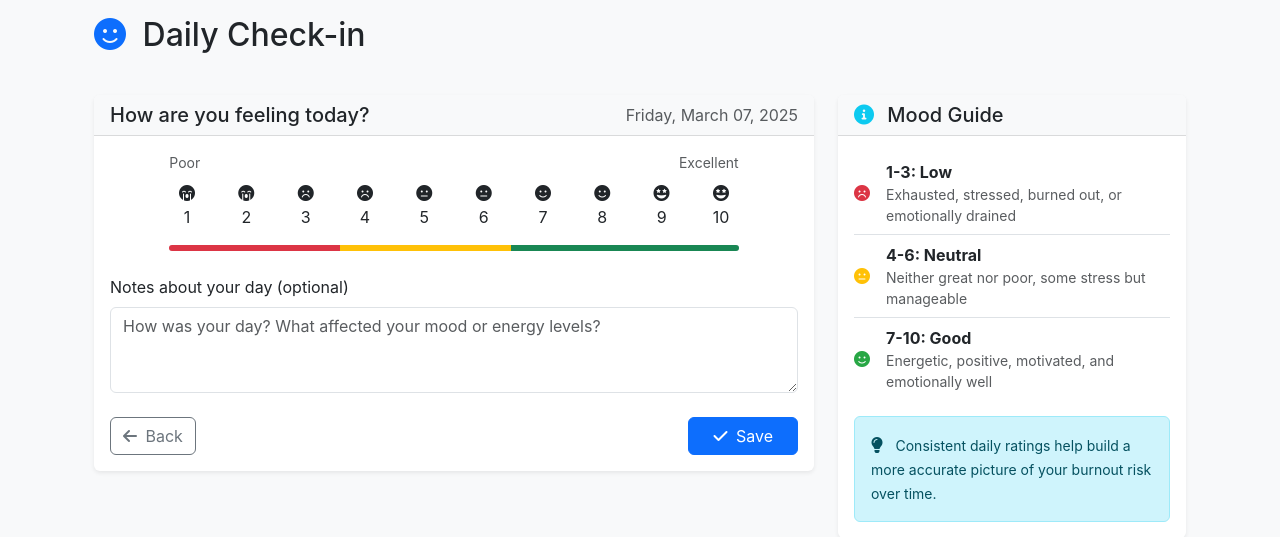
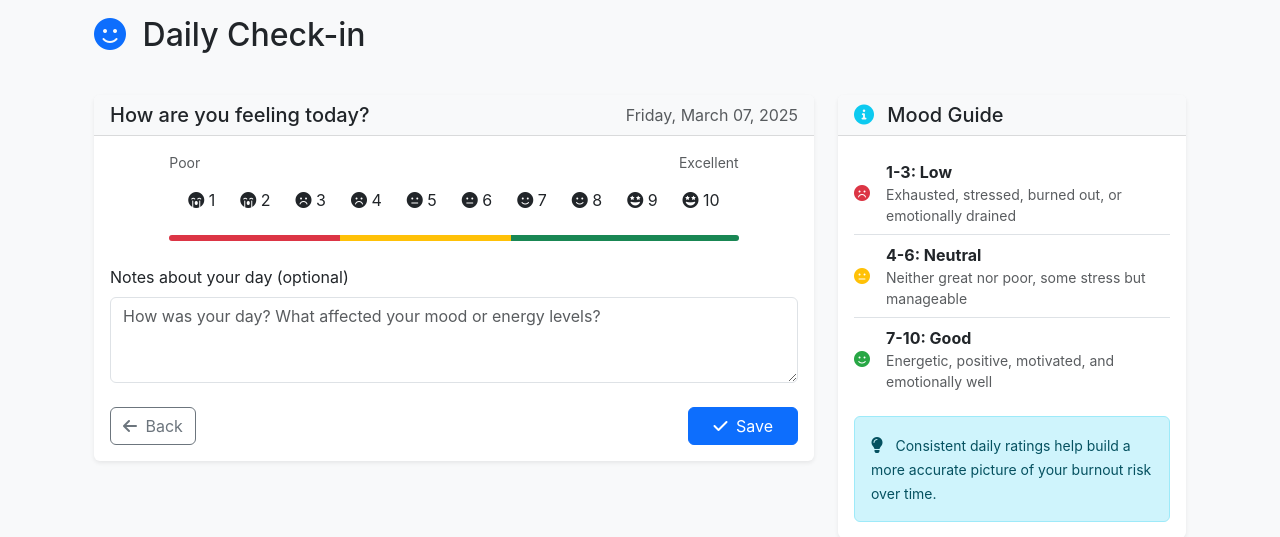
Before and after one commit to wesdalton/Respire, a Flask app: page /input in a window 1280 px wide. Shown: the part 104-641 px from the top of the page. Run offline with Flask 3, Linux system fonts and the light colour scheme; data that the repository does not hold is empty; some libraries are stand-ins or nearby versions.

Commit message:
Redesign mood selection with Bootstrap button components

```diff
--- a/templates/input.html
+++ b/templates/input.html
@@ -39,14 +39,14 @@
                                             <span class="small text-muted">Excellent</span>
                                         </div>
 
-                                        <div class="row mood-emoji-grid">
-                                            {% for i in range(1, 11) %}
-                                            <div class="col">
-                                                <div class="mood-emoji-option {% if record and record.mood_rating == i %}selected{% endif %}" data-value="{{ i }}">
-                                                    <input type="radio" name="mood_rating" id="mood{{ i }}" value="{{ i }}"
-                                                        {% if record and record.mood_rating == i %}checked{% endif %}
-                                                        required class="visually-hidden">
-                                                    <label for="mood{{ i }}" class="mood-emoji-label">
+                                        <div class="mood-buttons text-center">
+                                            <div class="btn-group mood-btn-group" role="group">
+                                                {% for i in range(1, 11) %}
+                                                <input type="radio" class="btn-check" name="mood_rating" id="mood{{ i }}" value="{{ i }}"
+                                                    {% if record and record.mood_rating == i %}checked{% endif %}
+                                                    required>
+                                                <label class="btn btn-outline-mood mood-{{ i }}" for="mood{{ i }}">
+                                                    <div class="mood-emoji-content">
                                                         {% if i <= 2 %}
                                                         <i class="fas fa-sad-cry"></i>
                                                         {% elif i <= 4 %}
@@ -58,11 +58,11 @@
                                                         {% else %}
                                                         <i class="fas fa-grin-stars"></i>
                                                         {% endif %}
-                                                        <div class="mood-value">{{ i }}</div>
-                                                    </label>
-                                                </div>
+                                                        <span class="mood-value">{{ i }}</span>
+                                                    </div>
+                                                </label>
+                                                {% endfor %}
                                             </div>
-                                            {% endfor %}
                                         </div>
 
                                         <div class="progress mt-3" style="height: 6px;">
@@ -156,113 +156,109 @@
 
 {% block scripts %}
 <script>
-document.addEventListener('DOMContentLoaded', function() {
-    // Set up mood emoji selector interactivity
-    const moodOptions = document.querySelectorAll('.mood-emoji-option');
-    const moodLabels = document.querySelectorAll('.mood-emoji-label');
-
-    // Add click event to the options themselves
-    moodOptions.forEach(option => {
-        option.addEventListener('click', function(e) {
-            selectMoodOption(this);
-        });
-    });
-
-    // Add click event to the labels
-    moodLabels.forEach(label => {
-        label.addEventListener('click', function(e) {
-            e.preventDefault(); // Prevent default label behavior
-            const option = this.closest('.mood-emoji-option');
-            selectMoodOption(option);
-        });
-    });
-
-    // Function to select a mood option
-    function selectMoodOption(option) {
-        // Remove selected class from all options
-        moodOptions.forEach(opt => opt.classList.remove('selected'));
-
-        // Add selected class to clicked option
-        option.classList.add('selected');
-
-        // Check the associated radio button
-        const radio = option.querySelector('input[type="radio"]');
-        radio.checked = true;
-    }
-});
+// No custom JavaScript needed - Bootstrap's btn-check handles the selection automatically
 </script>
 {% endblock %}
 
 {% block styles %}
 <style>
-.mood-emoji-grid {
+.mood-buttons {
     padding: 1rem 0;
-    text-align: center;
 }
 
-.mood-emoji-option {
-    position: relative;
-    cursor: pointer;
-    transition: all 0.2s ease;
-    padding: 0.5rem 0;
-    border-radius: 50%;
-    margin: 0 auto;
-    width: 50px;
+.mood-btn-group {
+    display: flex;
+    flex-wrap: wrap;
+    justify-content: center;
+    gap: 5px;
+    width: 100%;
 }
 
-.mood-emoji-option:hover {
-    transform: translateY(-5px);
-    background-color: rgba(0, 123, 255, 0.1);
+.btn-outline-mood {
+    padding: 10px 5px;
+    border-radius: 8px;
+    margin: 0 2px;
+    border: 1px solid #dee2e6;
+    width: calc(10% - 4px);
+    max-width: 50px;
+    text-align: center;
+    position: relative;
+    transition: all 0.2s ease;
+}
+
+.btn-outline-mood:hover {
+    transform: translateY(-3px);
     box-shadow: 0 2px 5px rgba(0, 0, 0, 0.1);
 }
 
-.mood-emoji-option.selected {
+.btn-check:checked + .btn-outline-mood {
     transform: translateY(-5px);
-    background-color: rgba(0, 123, 255, 0.15);
     box-shadow: 0 3px 10px rgba(0, 0, 0, 0.1);
-    border: 2px solid rgba(0, 123, 255, 0.5);
+    border-width: 2px;
 }
 
-.mood-emoji-label {
+.mood-emoji-content {
     display: flex;
     flex-direction: column;
     align-items: center;
-    cursor: pointer;
-    width: 100%;
-    height: 100%;
-    padding: 8px 0;
 }
 
-.mood-emoji-label i {
+.mood-emoji-content i {
     font-size: 1.5rem;
-    margin-bottom: 0.25rem;
-    display: block;
-}
-
-/* Emoji colors */
-.mood-emoji-grid .col:nth-child(-n+2) .mood-emoji-option i {
-    color: #dc3545; /* Red */
-}
-
-.mood-emoji-grid .col:nth-child(n+3):nth-child(-n+4) .mood-emoji-option i {
-    color: #e67c22; /* Orange */
-}
-
-.mood-emoji-grid .col:nth-child(n+5):nth-child(-n+6) .mood-emoji-option i {
-    color: #ffc107; /* Yellow */
-}
-
-.mood-emoji-grid .col:nth-child(n+7):nth-child(-n+8) .mood-emoji-option i {
-    color: #28a745; /* Green */
-}
-
-.mood-emoji-grid .col:nth-child(n+9) .mood-emoji-option i {
-    color: #20c997; /* Teal */
+    margin-bottom: 3px;
 }
 
 .mood-value {
     font-size: 0.8rem;
+    display: block;
     color: #6c757d;
+}
+
+/* Emoji colors */
+.mood-1 i, .mood-2 i {
+    color: #dc3545; /* Red */
+}
+
+.mood-3 i, .mood-4 i {
+    color: #e67c22; /* Orange */
+}
+
+.mood-5 i, .mood-6 i {
+    color: #ffc107; /* Yellow */
+}
+
+.mood-7 i, .mood-8 i {
+    color: #28a745; /* Green */
+}
+
+.mood-9 i, .mood-10 i {
+    color: #20c997; /* Teal */
+}
+
+/* Button border colors when selected */
+.btn-check:checked + .mood-1, .btn-check:checked + .mood-2 {
+    border-color: #dc3545;
+    background-color: rgba(220, 53, 69, 0.1);
+}
+
+.btn-check:checked + .mood-3, .btn-check:checked + .mood-4 {
+    border-color: #e67c22;
+    background-color: rgba(230, 124, 34, 0.1);
+}
+
+.btn-check:checked + .mood-5, .btn-check:checked + .mood-6 {
+    border-color: #ffc107;
+    background-color: rgba(255, 193, 7, 0.1);
+}
+
+.btn-check:checked + .mood-7, .btn-check:checked + .mood-8 {
+    border-color: #28a745;
+    background-color: rgba(40, 167, 69, 0.1);
+}
+
+.btn-check:checked + .mood-9, .btn-check:checked + .mood-10 {
+    border-color: #20c997;
+    background-color: rgba(32, 201, 151, 0.1);
 }
 
 .mood-guide-icon {
```
